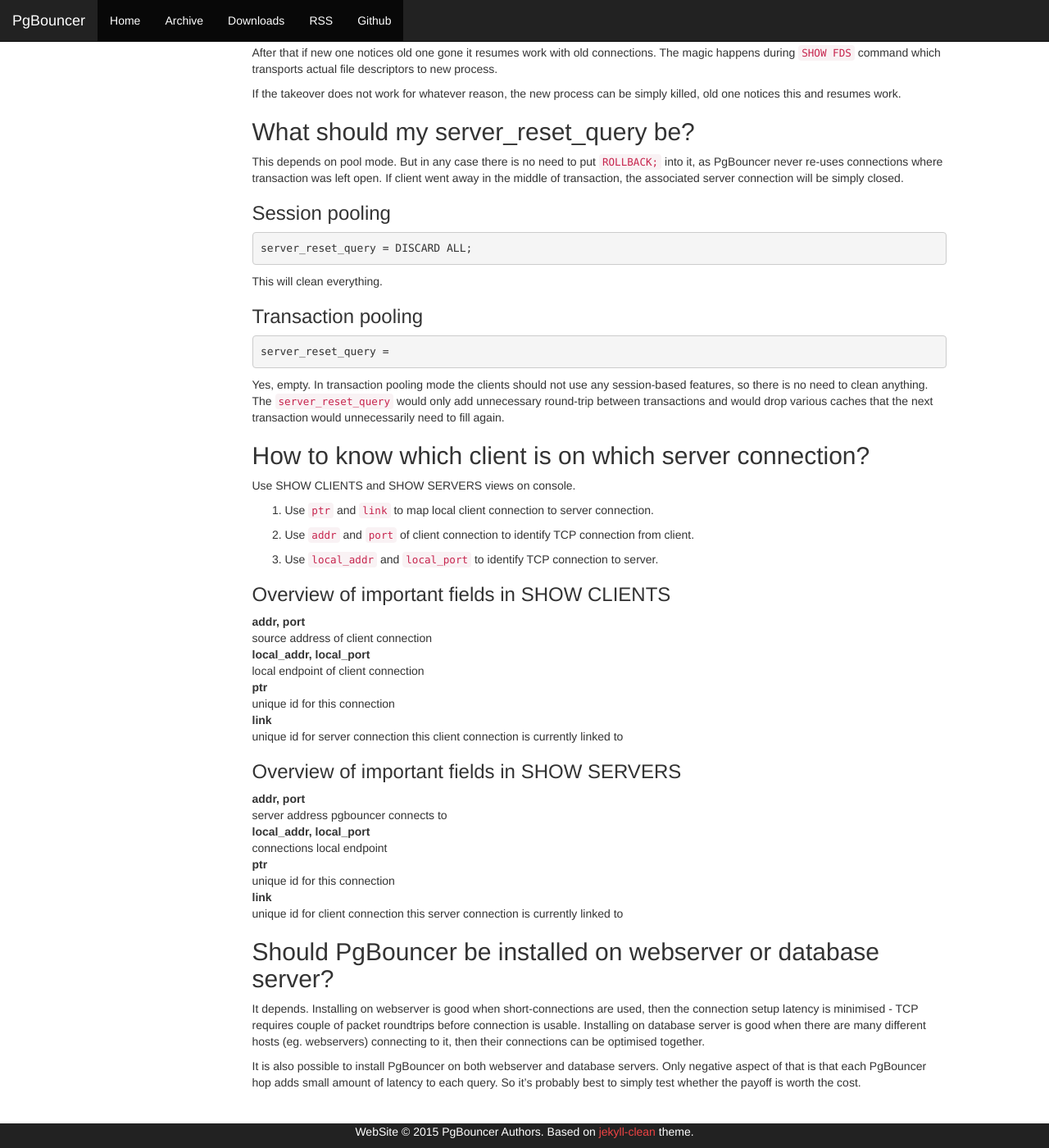
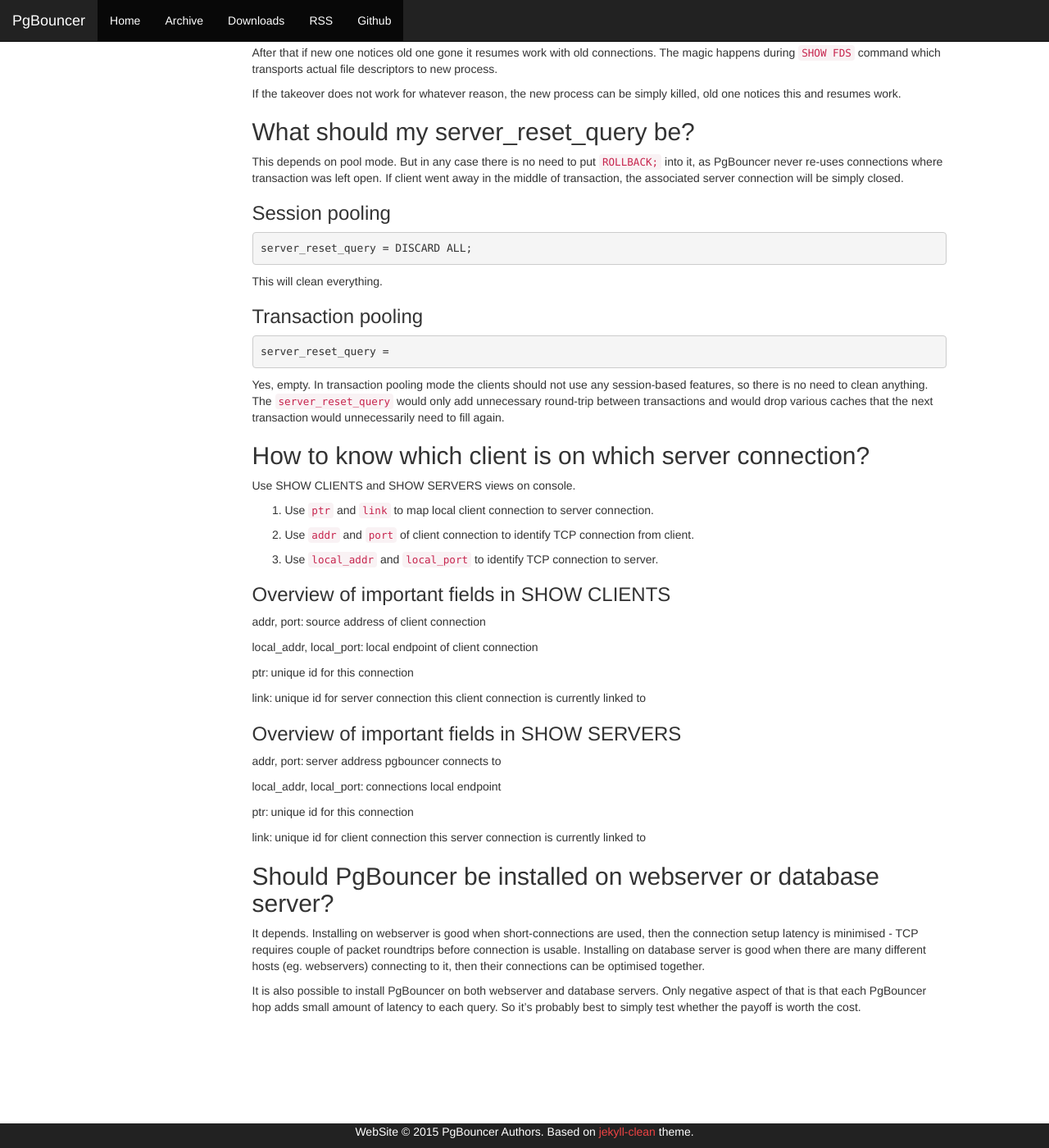
Before and after one commit to postgres-cn/pgbouncer-doc, a Jekyll site: the page built from faq.md, in a window 1280 px wide and 1400 px high, scrolled down 1372 px. Shown: the whole window at 82% size. Built offline with Jekyll 4.4.1, drawn with Linux system fonts in a browser that asks for light colours.

Commit message:
Definition lists styling

```diff
--- a/css/theme.css
+++ b/css/theme.css
@@ -43,11 +43,11 @@
 }
 
 .well h2 {
-	font-size: 1.2em;
+    font-size: 1.2em;
 }
 
 .well h3 {
-	font-size: 1.1em;
+    font-size: 1.1em;
 }
 
 .author {
@@ -67,5 +67,25 @@
 }
 
 .navbar {
-	transform: none;
+    transform: none;
 }
+
+/* make definition lists single line */
+dt {
+    font-weight: normal;
+    float: left;
+    clear: left;
+    padding-right: .2em;
+}
+
+dt:after {
+    content: ': ';
+}
+
+dt, dd {
+    min-height: 1.5em;
+}
+
+dd {
+    margin: 0px 0px 10px;
+}
```
